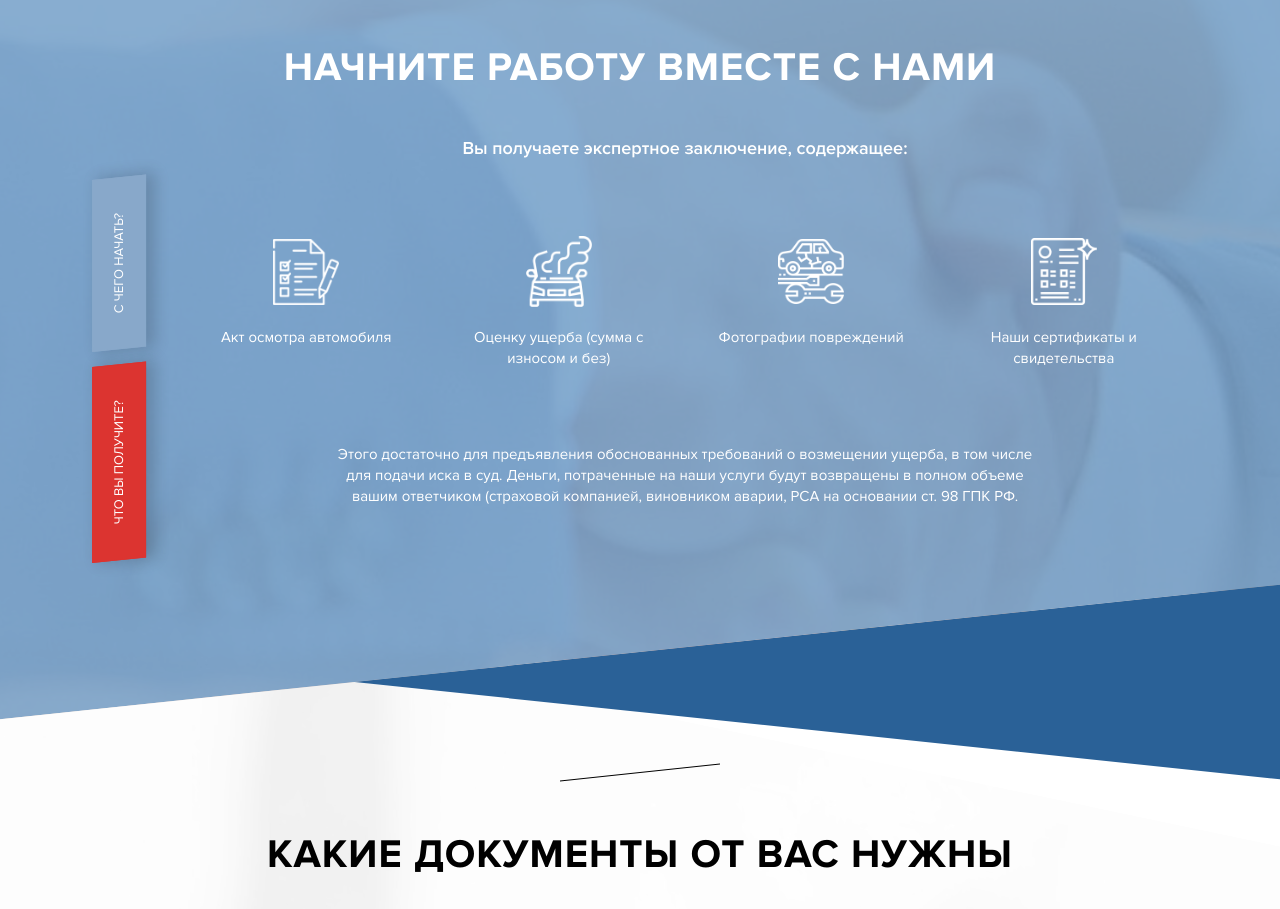
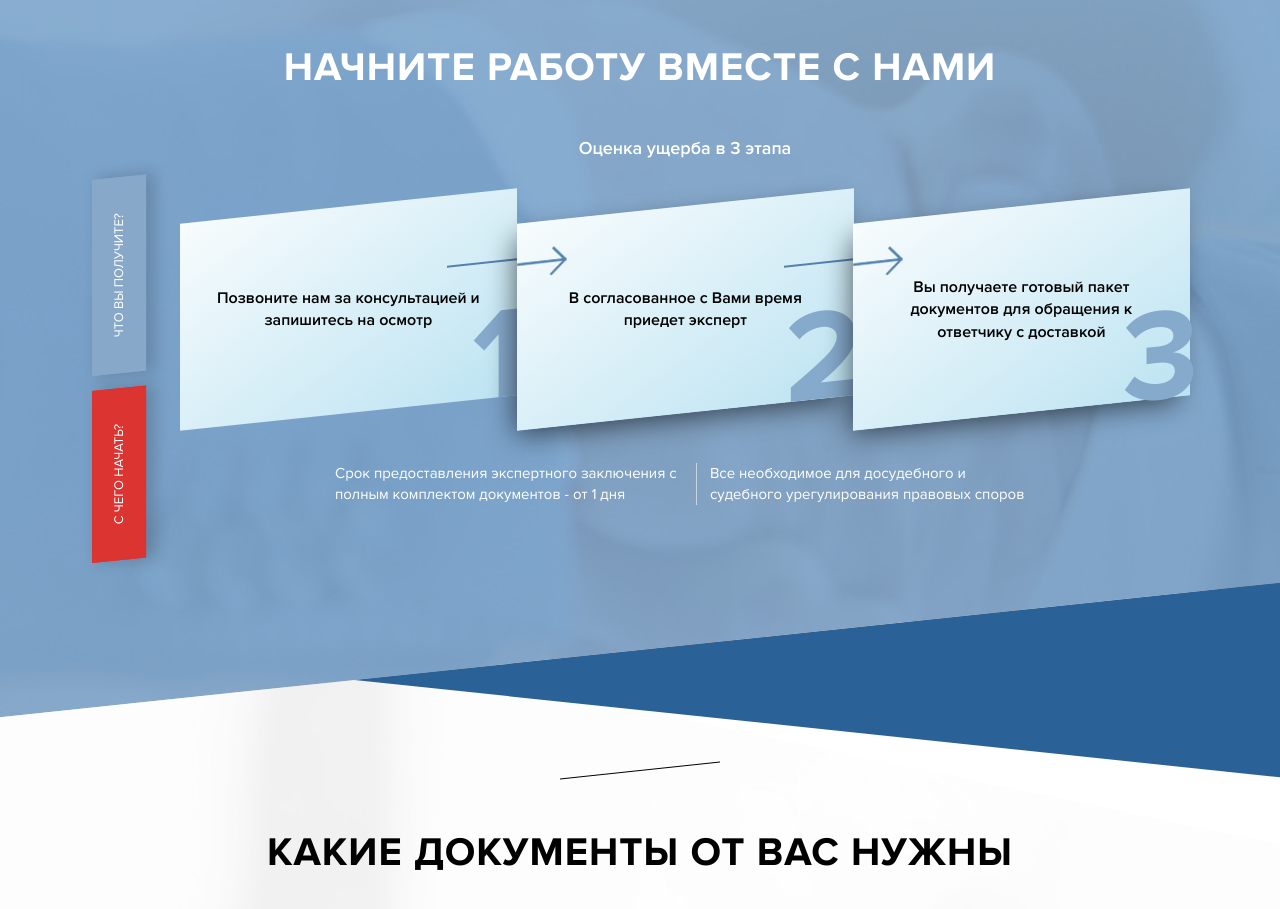
Before and after one commit to xkoredeus/autoinspect, a plain HTML site: page index.html in a window 1280 px wide. Shown: the part 2080-2989 px from the top of the page. Drawn offline with nearby package versions, Linux system fonts and the light colour scheme.

Commit message:
markups in stages sect

```diff
--- a/css/styles.css
+++ b/css/styles.css
@@ -1125,7 +1125,7 @@ button:active{
         margin: 30px auto 50px;
       }
       .stages__cnt_got {
-        margin: 1000px;
+        max-width: 1000px;
       }
         .stages__item {
           color:#000;
--- a/index.html
+++ b/index.html
@@ -302,13 +302,34 @@
 					<h3 class="section__ttl">Начните работу вместе с нами</h3>
 					<div class="stages__tabs tabs">
 						<ul class="tabs__list">
-							<li class="active"><span>Что вы получите?</span></li>
-							<li><span>С чего начать?</span></li>
+							<li class="active"><span>С чего начать?</span></li>
+							<li><span>Что вы получите?</span></li>
 						</ul>
 						<div class="tabs__container">
 							<div class="tab-content__item stages-tabs-content__item">
+								<div class="stages__subttl">Оценка ущерба в 3 этапа</div>
+								<div class="stages__cnt">
+									<div class="stages__item">
+										<span class="stages__item-ttl">Позвоните нам за консультацией и запишитесь на осмотр</span>
+										<span class="stages__item-num">1</span>
+									</div>
+									<div class="stages__item">
+										<span class="stages__item-ttl">В согласованное с Вами время приедет эксперт</span>
+										<span class="stages__item-num">2</span>
+									</div>
+									<div class="stages__item">
+										<span class="stages__item-ttl">Вы получаете готовый пакет документов для обращения к ответчику с доставкой</span>
+										<span class="stages__item-num">3</span>
+									</div>
+								</div>
+								<div class="stages__descr">
+									<span>Срок предоставления экспертного заключения с полным комплектом документов - от 1 дня</span>
+									<span>Все необходимое для досудебного и судебного урегулирования правовых споров</span>
+								</div>
+							</div>
+							<div class="tab-content__item stages-tabs-content__item">
 								<div class="stages__subttl">Вы получаете экспертное заключение, содержащее:</div>
-								<div class="stages__cnt fr">
+								<div class="stages__cnt fr stages__cnt_got">
 									<div class="stages__item_got fi-4">
 										<span class="stages__item_got-img" style="background-image: url(img/stages__item-img_1.png)"></span>
 										<span class="stages__item_got-ttl">Акт осмотра автомобиля</span>
@@ -328,27 +349,6 @@
 								</div>
 								<div class="stages__descr stages__descr_got">
 									Этого достаточно для предъявления обоснованных требований о возмещении ущерба, в том числе для подачи иска в суд. Деньги, потраченные на наши услуги будут возвращены в полном объеме вашим ответчиком (страховой компанией, виновником аварии, РСА на основании ст. 98 ГПК РФ.
-								</div>
-							</div>
-							<div class="tab-content__item stages-tabs-content__item">
-								<div class="stages__subttl">Оценка ущерба в 3 этапа</div>
-								<div class="stages__cnt stages__cnt_got">
-									<div class="stages__item">
-										<span class="stages__item-ttl">Позвоните нам за консультацией и запишитесь на осмотр</span>
-										<span class="stages__item-num">1</span>
-									</div>
-									<div class="stages__item">
-										<span class="stages__item-ttl">В согласованное с Вами время приедет эксперт</span>
-										<span class="stages__item-num">2</span>
-									</div>
-									<div class="stages__item">
-										<span class="stages__item-ttl">Вы получаете готовый пакет документов для обращения к ответчику с доставкой</span>
-										<span class="stages__item-num">3</span>
-									</div>
-								</div>
-								<div class="stages__descr">
-									<span>Срок предоставления экспертного заключения с полным комплектом документов - от 1 дня</span>
-									<span>Все необходимое для досудебного и судебного урегулирования правовых споров</span>
 								</div>
 							</div>
 						</div>
```
